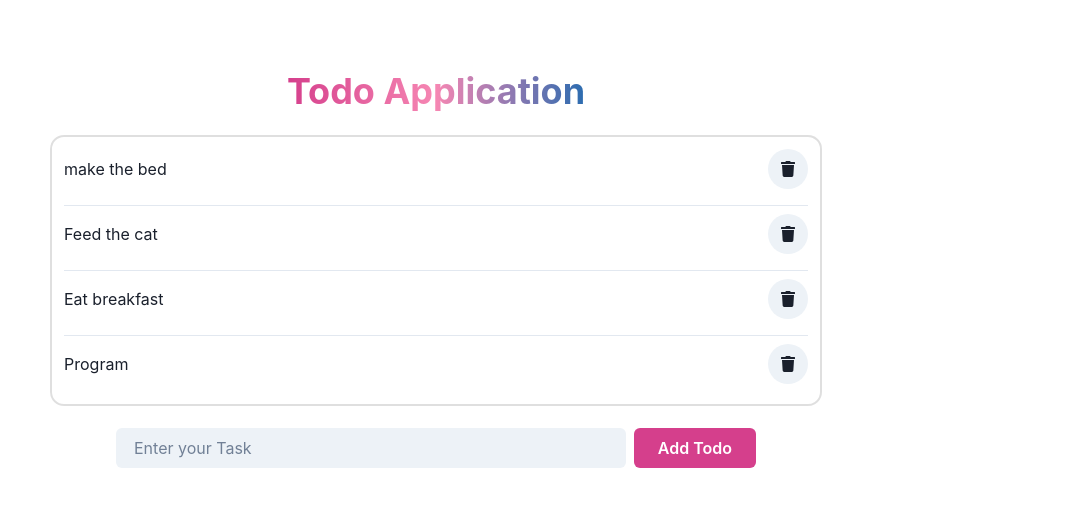
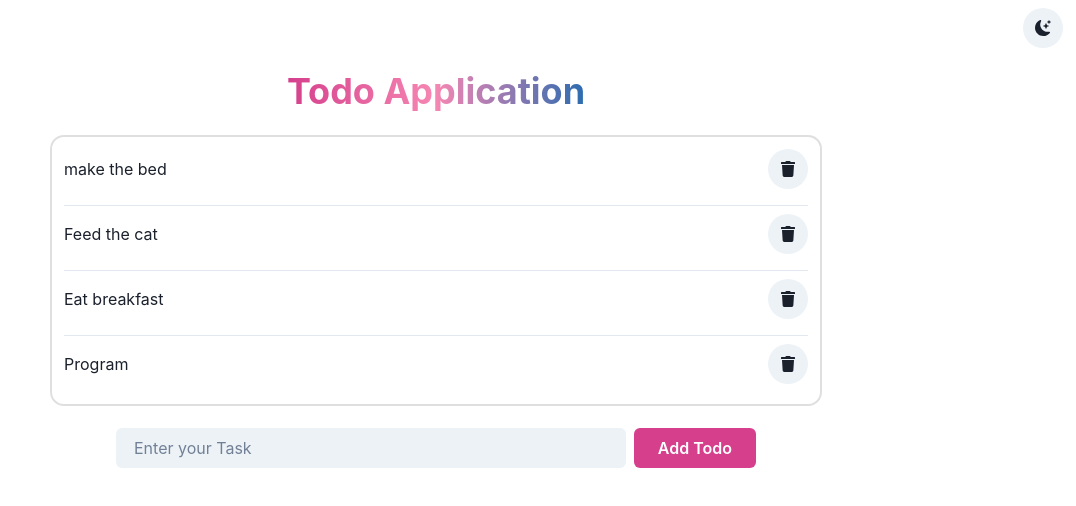
Before and after one commit to Kyokox1/ToDo_list, a React (Vite) app: page / in a window 1280 px wide. Shown: the top 506 px of the page, without its empty margins (204-1280 px from the left). Built offline with nearby package versions, Linux system fonts and the light colour scheme.

Commit message:
Agregando Tema Oscuro.

```diff
--- a/index.html
+++ b/index.html
@@ -2,7 +2,7 @@
 <html lang="en">
   <head>
     <meta charset="UTF-8" />
-    <link rel="icon" type="image/svg+xml" href="/favicon.svg" />
+    <link rel="icon" type="image/png" href="/nota.png" />
     <meta name="viewport" content="width=device-width, initial-scale=1.0" />
     <title>Vite App</title>
   </head>
--- a/src/components/App.jsx
+++ b/src/components/App.jsx
@@ -1,7 +1,15 @@
-import { Box, Heading, Stack } from "@chakra-ui/react";
+import {
+	Box,
+	Heading,
+	IconButton,
+	Stack,
+	useColorMode
+} from "@chakra-ui/react";
 import React, { useState } from "react";
+import { BsMoonStarsFill, BsSunFill } from "react-icons/bs";
+
+import { TodoList } from "./sections/TodoList";
 import { AddTodo } from "./sections/AddTodo";
-import { TodoList } from "./sections/TodoList";
 
 function App() {
 	const tasks = [
@@ -21,9 +29,13 @@ function App() {
 		setTodoTask(newTodos);
 	};
 
+	// ?Theme Dark and Ligth
+
+	const { colorMode, toggleColorMode } = useColorMode();
+
 	return (
 		<>
-			<Box as="main" pt="70px">
+			<Box as="main" pt="70px" pos="relative">
 				<Stack align="center" gap={6}>
 					<Heading
 						as="h1"
@@ -38,6 +50,18 @@ function App() {
 
 					<AddTodo addTodo={addTodo} />
 				</Stack>
+
+				<IconButton
+					icon={
+						colorMode === "light" ? <BsMoonStarsFill /> : <BsSunFill />
+					}
+					onClick={toggleColorMode}
+					pos="absolute"
+					top="1vh"
+					right="1vw"
+					isRound="true"
+					zIndex="100"
+				/>
 			</Box>
 		</>
 	);
--- a/src/components/sections/AddTodo.jsx
+++ b/src/components/sections/AddTodo.jsx
@@ -8,7 +8,7 @@ export const AddTodo = ({ addTodo }) => {
 	const handleSubmit = (e) => {
 		e.preventDefault();
 		// console.log(content)
-        if(content){
+		if (content) {
 			const todo = {
 				id: nanoid(),
 				body: content
@@ -16,7 +16,6 @@ export const AddTodo = ({ addTodo }) => {
 
 			addTodo(todo);
 			setContent("");
-
 		}
 	};
 
@@ -30,7 +29,7 @@ export const AddTodo = ({ addTodo }) => {
 					required
 					onChange={(e) => setContent(e.target.value)}
 				/>
-				<Button type="submit" colorScheme="pink" px={8} >
+				<Button type="submit" colorScheme="pink" px={8}>
 					Add Todo
 				</Button>
 			</Stack>
--- a/src/components/sections/TodoList.jsx
+++ b/src/components/sections/TodoList.jsx
@@ -31,7 +31,7 @@ export const TodoList = ({ todoTask, deleteTodo }) => {
 							<Text>{task.body}</Text>
 							<IconButton
 								icon={<FaTrash />}
-                                isRound="true"
+								isRound="true"
 								onClick={() => deleteTodo(task.id)}
 							/>
 						</HStack>
--- a/src/main.jsx
+++ b/src/main.jsx
@@ -1,11 +1,13 @@
 import React, { StrictMode } from "react";
 import { createRoot } from "react-dom/client";
-import { ChakraProvider } from "@chakra-ui/react";
+import { ChakraProvider, ColorModeScript } from "@chakra-ui/react";
+
 import App from "./components/App";
 
 createRoot(document.getElementById("root")).render(
 	<StrictMode>
 		<ChakraProvider>
+			<ColorModeScript initialColorMode="light" />
 			<App />
 		</ChakraProvider>
 	</StrictMode>
```
Also changed, not shown: public/nota.png (added). Lines whose indentation alone changed are shown as unchanged.
